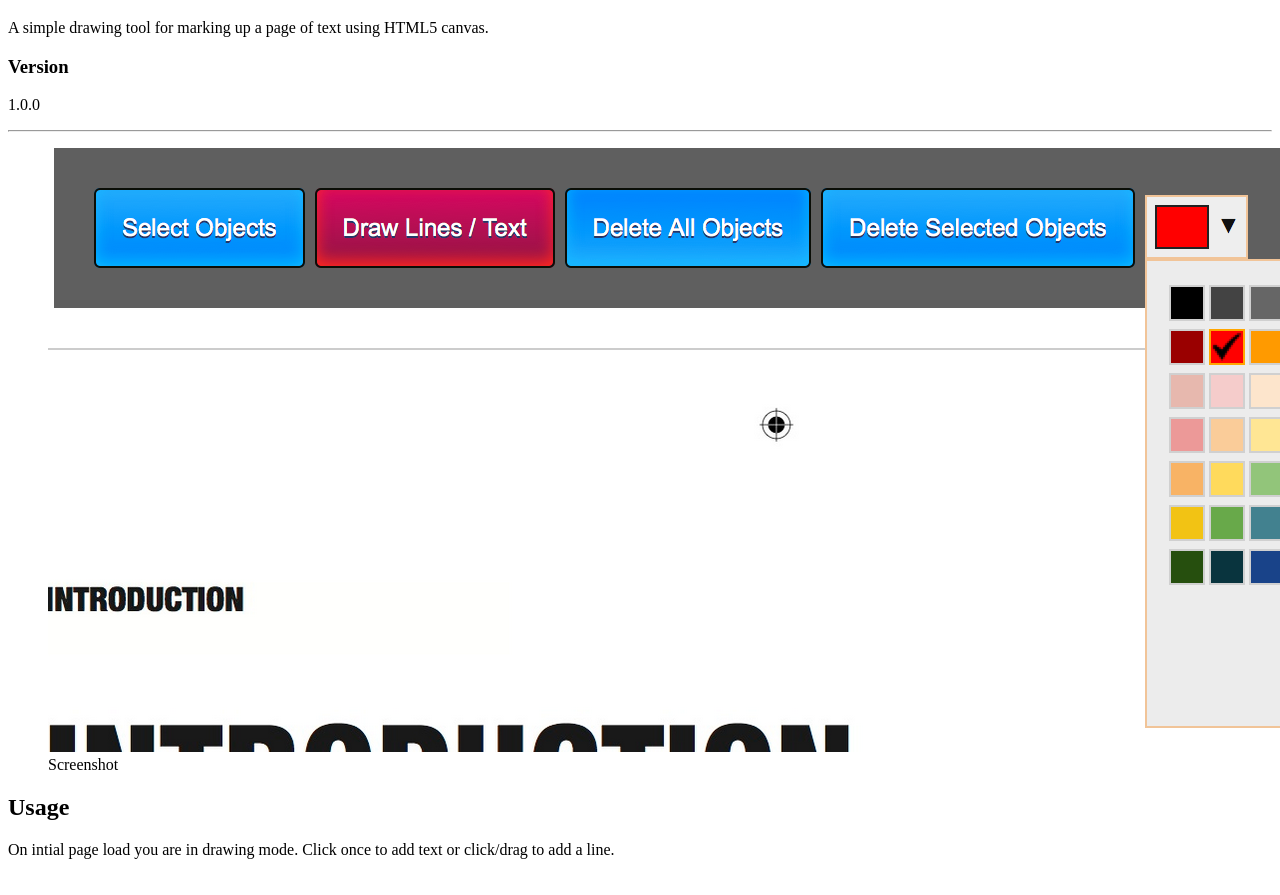
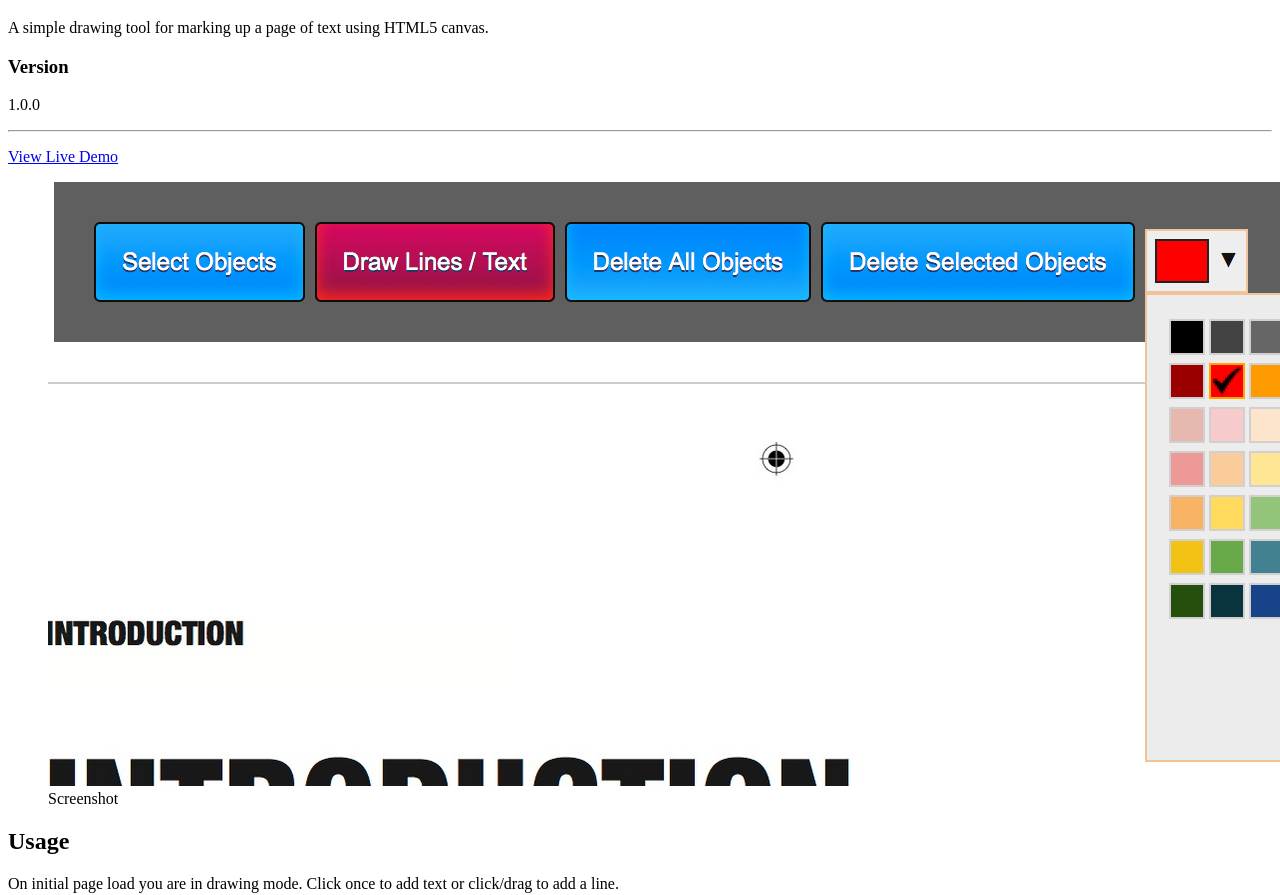
Before and after one commit to EtchAkhtar/demo-html5-canvas, a website: page README.html in a window 1280 px wide. Shown: the part 61-956 px from the top of the page. Drawn offline with Linux system fonts and the light colour scheme.

Commit message:
link to demo

```diff
--- a/README.html
+++ b/README.html
@@ -14,6 +14,8 @@
 
 <hr />
 
+<p><a href="http://www.etchakhtar.com/apps/html5-canvas/index.html">View Live Demo</a></p>
+
 <figure>
 <img src="readme/screenshot.png?raw=true" alt="Screenshot" />
 <figcaption>Screenshot</figcaption>
@@ -21,7 +23,7 @@
 
 <h2 id="usage">Usage</h2>
 
-<p>On intial page load you are in drawing mode. Click once to add text or click/drag to add a line.</p>
+<p>On initial page load you are in drawing mode. Click once to add text or click/drag to add a line.</p>
 
 <figure>
 <img src="readme/objects.png?raw=true" alt="Screenshot" />
```
Also changed, not shown: README.md.
